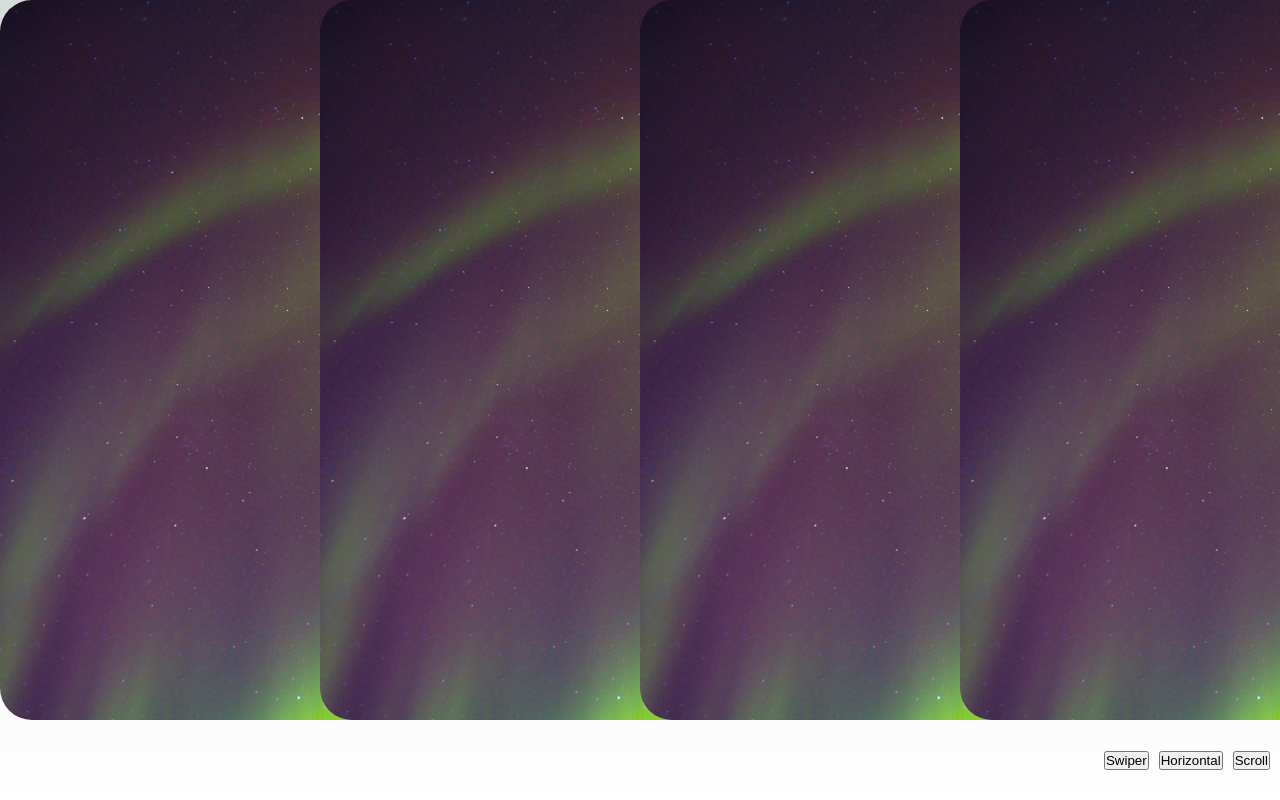
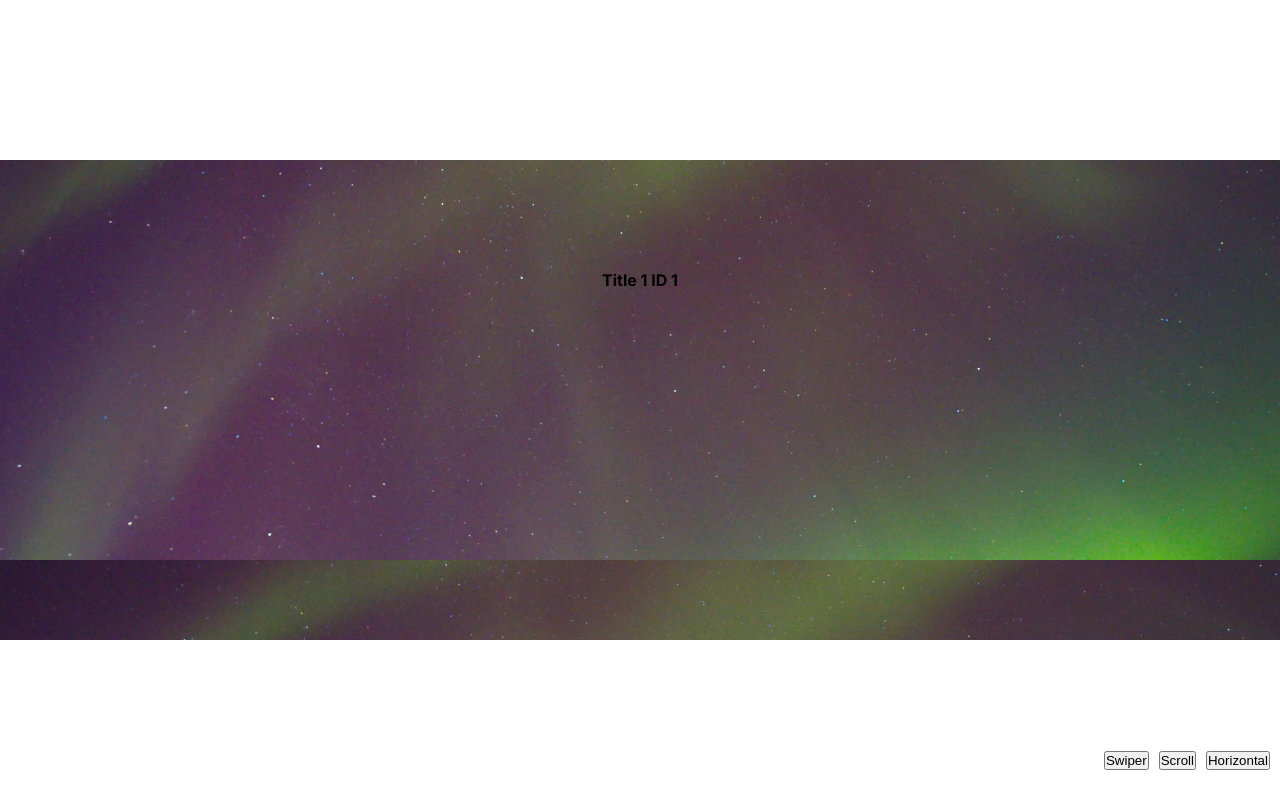
Before and after one commit to taunhealy/Circa9_Theme1_2, a Next.js app: page / in a window 1280 px wide. Both pictures are taken after a click on the button "Horizontal". Built offline with nearby package versions, Linux system fonts and the light colour scheme.

Commit message:
feat: Lenis Horizontal Slider

```diff
--- /dev/null
+++ b/app/components/Slider/LenisHorizontal/LenisHorizontal.jsx
@@ -0,0 +1,32 @@
+/* eslint-disable @next/next/no-img-element */
+import { ReactLenis } from "@studio-freight/react-lenis";
+import { useEffect, useRef } from "react";
+import "./lenishorizontal.css";
+
+const LenisHorizontal = ({ items, onItemClicked }) => {
+  const containerRef = useRef(null);
+
+  return (
+    <ReactLenis
+      root
+      options={{ orientation: "horizontal", gestureOrientataion: "both" }}
+    >
+      <main>
+        <div className="overlay">
+          <div className="overlay-top"></div>
+          <div className="overlay-bottom"></div>
+        </div>
+        <div ref={containerRef} className="container">
+          {items.map((item, index) => (
+            <section key={index} className="panel">
+              <h1 className="title">{item.title}</h1>
+              <img src={item.img} alt={item.title} className="image" />
+            </section>
+          ))}
+        </div>
+      </main>
+    </ReactLenis>
+  );
+};
+
+export default LenisHorizontal;
--- /dev/null
+++ b/app/components/Slider/LenisHorizontal/lenishorizontal.css
@@ -0,0 +1,11 @@
+html.lenis {
+  display: table;
+}
+
+.slides {
+  display: flex;
+}
+
+.slides img {
+  aspect-ratio: 300/200;
+}
--- a/app/components/Slider/SliderScrollVertical/SliderScrollVertical.jsx
+++ b/app/components/Slider/SliderScrollVertical/SliderScrollVertical.jsx
@@ -1,44 +1,34 @@
-"use client";
+/* eslint-disable @next/next/no-img-element */
+// SliderScrollVertical.js
+import { useEffect, useRef } from "react";
+import "./styles.css";
 
-/* eslint-disable @next/next/no-img-element */
-import { useEffect, useLayoutEffect, useRef } from "react";
-import { gsap } from "gsap";
-import { ScrollTrigger } from "gsap/ScrollTrigger";
-import "./styles.css";
-import ItemsData from "@/app/data/data";
+import Lenis from "@studio-freight/lenis";
 
-const SliderScrollVertical = ({ itemsData, onItemClicked }) => {
-  const el = useRef(null);
-  const child = gsap.utils.selector(el);
+const SliderScrollVertical = ({ items, onItemClicked }) => {
+  const containerRef = useRef(null);
 
-  gsap.registerPlugin(ScrollTrigger);
+  const lenis = new Lenis();
 
-  useLayoutEffect(() => {
-    const panels = child(".panel");
+  lenis.on("scroll", (e) => {
+    console.log(e);
+  });
 
-    panels.forEach((panel, index) => {
-      gsap.from(panel.querySelector("h1"), {
-        x: 0,
-        scrollTrigger: {
-          trigger: panel,
-          scroller: el.current,
-          markers: false,
-          scrub: true,
-          start: "top top",
-          end: "bottom bottom",
-        },
-      });
-    });
-  }, []);
+  function raf(time) {
+    lenis.raf(time);
+    requestAnimationFrame(raf);
+  }
+
+  requestAnimationFrame(raf);
 
   return (
-    <main ref={el} className="container">
+    <main>
       <div className="overlay">
         <div className="overlay-top"></div>
         <div className="overlay-bottom"></div>
       </div>
-      <div className="slider">
-        {itemsData.map((item, index) => (
+      <div ref={containerRef} className="container">
+        {items.map((item, index) => (
           <section key={index} className="panel">
             <h1 className="title">{item.title}</h1>
             <img src={item.img} alt={item.title} className="image" />
--- a/app/components/Slider/SliderScrollVertical/sliderscrollvertical.css
+++ b/app/components/Slider/SliderScrollVertical/sliderscrollvertical.css
@@ -1,4 +1,4 @@
-/* sliderscrollvertical.css */
+/* Add this CSS to your styles.css */
 
 .slider-scroll-vertical {
   height: 100vh;
@@ -8,18 +8,18 @@
 .container {
   height: 100vh;
   width: 100vw;
+  overflow-y: scroll;
 }
 
 .panel {
-  height: 200px; /* You may need to adjust this based on your design */
-  width: 100%;
-  position: relative;
-  display: flex; /* Add this to make the children flex items */
-  align-items: center; /* Center vertically */
+  height: 100vh; /* You may need to adjust this based on your design */
+  display: flex;
+  align-items: center;
+  justify-content: center; /* Center horizontally */
 }
 
 .image-container {
-  flex: 1; /* Take up the remaining space */
+  flex: 1;
   height: 100%;
   background-size: cover;
   background-position: center;
@@ -40,10 +40,22 @@
   top: 20%;
 }
 
-.panel-container {
-  width: 100%;
-  height: 80%;
-  align-items: center;
-  justify-content: center;
-  z-index: 2;
+html.lenis {
+  height: auto;
 }
+
+.lenis.lenis-smooth {
+  scroll-behavior: auto !important;
+}
+
+.lenis.lenis-smooth [data-lenis-prevent] {
+  overscroll-behavior: contain;
+}
+
+.lenis.lenis-stopped {
+  overflow: hidden;
+}
+
+.lenis.lenis-scrolling iframe {
+  pointer-events: none;
+}
--- a/app/page.jsx
+++ b/app/page.jsx
@@ -5,7 +5,8 @@ import SliderSwiper from "./components/Slider/SliderSwiperJS/SliderSwiper";
 import StretchSlider from "./components/Slider/StretchSlider/StretchSlider";
 import SliderScrollVertical from "./components/Slider/SliderScrollVertical/SliderScrollVertical";
 import "./page.css"; // Adjust the path accordingly
-import ItemsData from "./data/data"; // Adjust the path accordingly
+import ItemsData from "./data/data";
+import LenisHorizontal from "./components/Slider/LenisHorizontal/LenisHorizontal";
 
 function Page() {
   const [selectedItem, setSelectedItem] = useState(null);
@@ -31,7 +32,7 @@ function Page() {
       )}
       {activeSlider === "Scroll" && (
         <SliderScrollVertical
-          itemsData={ItemsData}
+          items={ItemsData}
           onItemClicked={handleThumbnailClick}
         />
       )}
@@ -42,14 +43,21 @@ function Page() {
           onCloseModal={handleCloseModal} // Pass the onCloseModal prop
         />
       )}
+      {activeSlider === "Horizontal" && (
+        <LenisHorizontal
+          items={ItemsData}
+          onItemClicked={handleThumbnailClick}
+          onCloseModal={handleCloseModal} // Pass the onCloseModal prop
+        />
+      )}
 
       {/* Buttons to toggle between sliders */}
       <div className="button-toggle">
         <button onClick={() => handleSliderChange("Swiper")}>Swiper</button>
-        <button onClick={() => handleSliderChange("Stretch")}>
+        <button onClick={() => handleSliderChange("Scroll")}>Scroll</button>
+        <button onClick={() => handleSliderChange("Horizontal")}>
           Horizontal
         </button>
-        <button onClick={() => handleSliderChange("Scroll")}>Scroll</button>
       </div>
     </div>
   );
--- a/package.json
+++ b/package.json
@@ -13,6 +13,8 @@
     "@mux/mux-player": "^2.3.0",
     "@mux/mux-player-react": "^2.3.0",
     "@mux/mux-video-react": "^0.8.1",
+    "@studio-freight/lenis": "^1.0.33",
+    "@studio-freight/react-lenis": "^0.0.43",
     "framer-motion": "^10.16.16",
     "gsap": "^3.12.4",
     "locomotive-scroll": "^4.1.4",
```
Also changed, not shown: app/hooks/useScrollTrigger.jsx (added, +25 -0 lines), 1 other file (tests, documents, lock files or other folders).
